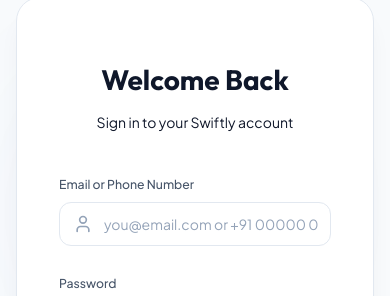
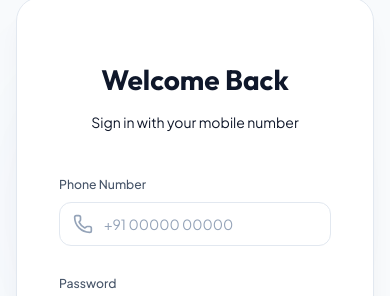
Before and after one commit to devanshmishr25/Swiftly, a React (Vite) app in the folder frontend/: page /login in a window 390 px wide. Shown: the part 126-422 px from the top of the page. Built offline with nearby package versions, Linux system fonts and the light colour scheme.

Commit message:
Completely remove Email Login/Registration; Switch to Phone-only ID

```diff
--- a/frontend/src/pages/Login.jsx
+++ b/frontend/src/pages/Login.jsx
@@ -1,6 +1,6 @@
 import { useState } from 'react';
 import { Link, useNavigate } from 'react-router-dom';
-import { User, Lock, ArrowRight } from 'lucide-react';
+import { Phone, Lock, ArrowRight } from 'lucide-react';
 import axios from 'axios';
 import './Auth.css';
 
@@ -13,9 +13,7 @@
   const handleLogin = async (e) => {
     e.preventDefault();
     setError('');
-    const body = identifier.includes('@')
-      ? { email: identifier.trim(), password }
-      : { phone: identifier.trim(), password };
+    const body = { phone: identifier.trim(), password };
 
     try {
       const response = await axios.post('/api/auth/login', body);
@@ -23,7 +21,6 @@
       // Store token and user data
       localStorage.setItem('swiftly_token', response.data.token);
       localStorage.setItem('swiftly_user', JSON.stringify(response.data.user));
-      // Hard redirect to dashboard so Navbar updates
       // Hard redirect based on role so Navbar updates
       if (response.data.user?.role === 'admin') {
         window.location.href = '/admin';
@@ -46,19 +43,19 @@
       <div className="auth-container glass-panel animate-fade-in-scale">
         <div className="auth-header">
           <h2>Welcome Back</h2>
-          <p className="text-secondary">Sign in to your Swiftly account</p>
+          <p className="text-secondary">Sign in with your mobile number</p>
         </div>
 
         <form onSubmit={handleLogin} className="auth-form">
           {error && <div style={{ color: 'var(--error-color)', marginBottom: '1rem', fontSize: '0.875rem' }}>{error}</div>}
           <div className="input-group">
-            <label className="input-label">Email or Phone Number</label>
+            <label className="input-label">Phone Number</label>
             <div className="input-wrapper">
-              <User className="input-icon" size={20} />
+              <Phone className="input-icon" size={20} />
               <input
                 type="text"
                 className="input-field with-icon"
-                placeholder="you@email.com or +91 00000 00000"
+                placeholder="+91 00000 00000"
                 value={identifier}
                 onChange={(e) => setIdentifier(e.target.value)}
                 required
--- a/frontend/src/pages/Register.jsx
+++ b/frontend/src/pages/Register.jsx
@@ -1,12 +1,11 @@
 import { useState, useEffect } from 'react';
 import { Link, useNavigate, useLocation } from 'react-router-dom';
-import { User, Mail, Lock, ArrowRight, Phone } from 'lucide-react';
+import { User, Lock, ArrowRight, Phone } from 'lucide-react';
 import axios from 'axios';
 import './Auth.css';
 
 const Register = () => {
   const [name, setName] = useState('');
-  const [email, setEmail] = useState('');
   const [password, setPassword] = useState('');
   const [phone, setPhone] = useState('+91 ');
   const [location, setLocation] = useState('');
@@ -139,21 +138,6 @@
             </div>
 
             <div className="input-group">
-              <label className="input-label">Email Address</label>
-              <div className="input-wrapper">
-                <Mail className="input-icon" size={20} />
-                <input
-                  type="email"
-                  className="input-field with-icon"
-                  placeholder="name@example.com"
-                  value={email}
-                  onChange={(e) => setEmail(e.target.value)}
-                  required
-                />
-              </div>
-            </div>
-
-            <div className="input-group">
               <label className="input-label">Phone Number</label>
               <div className="input-wrapper">
                 <Phone className="input-icon" size={20} />
```
Also changed, not shown: 2 other files (tests, documents, lock files or other folders).
